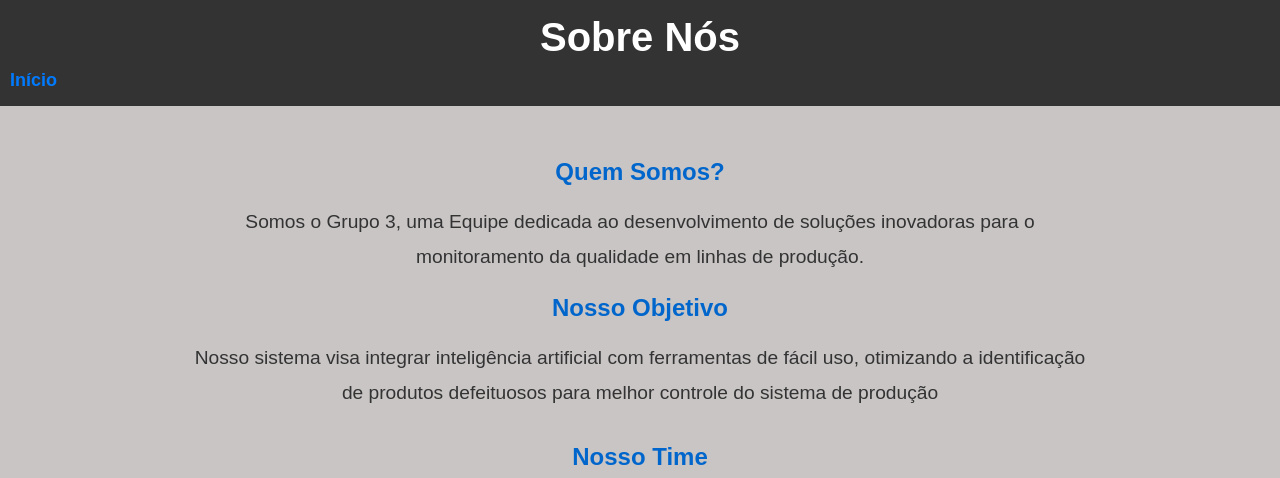
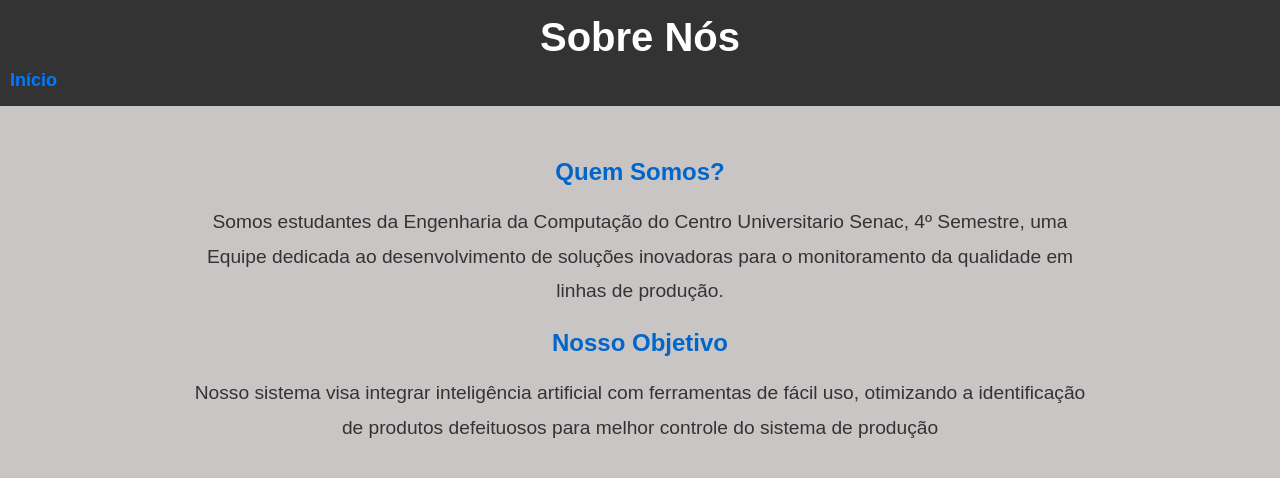
Before and after one commit to Killuazin-lab/Projeto_Integrador_4Semestre, a Flask app: page /sobre in a window 1280 px wide. Shown: the top 478 px of the page. Run offline with Flask 3, Linux system fonts and the light colour scheme.

Commit message:
arrumando textos

```diff
--- a/Site_Principal/templates/sobre.html
+++ b/Site_Principal/templates/sobre.html
@@ -17,7 +17,7 @@
     <main>
         <section class="sobre-equipe">
             <h2>Quem Somos?</h2>
-            <p>Somos o Grupo 3, uma Equipe dedicada ao desenvolvimento de soluções inovadoras para o monitoramento da qualidade em linhas de produção.</p>
+            <p>Somos estudantes da Engenharia da Computação do Centro Universitario Senac, 4º Semestre, uma Equipe dedicada ao desenvolvimento de soluções inovadoras para o monitoramento da qualidade em linhas de produção.</p>
 
             <h2>Nosso Objetivo</h2>
             <p>Nosso sistema visa integrar inteligência artificial com ferramentas de fácil uso, otimizando a identificação de produtos defeituosos para melhor controle do sistema de produção</p>
```
